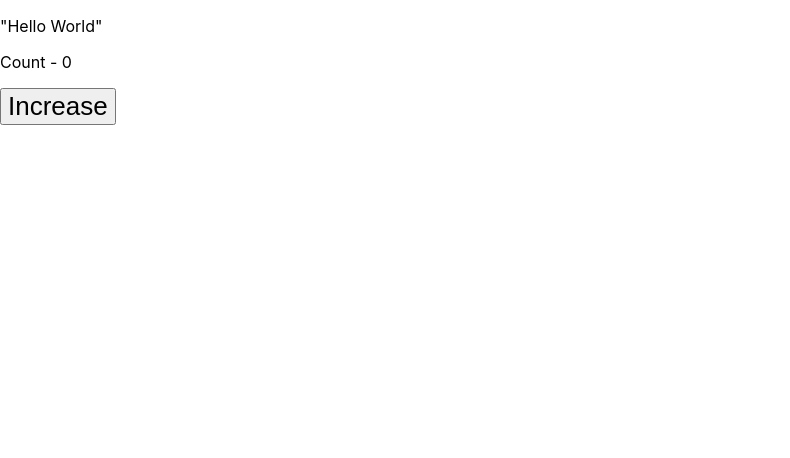
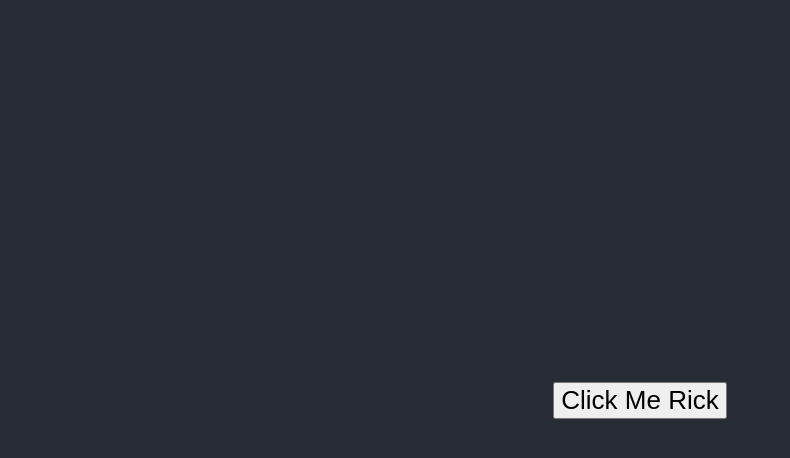
Before and after one commit to Rick799/react101, a React (Vite) app: page / in a window 1280 px wide. Shown: the top 458 px of the page, without its empty margins (0-790 px from the left). Built offline with nearby package versions, Linux system fonts and the light colour scheme.

Commit message:
Passing methods as props from parent to child

```diff
--- a/src/App.jsx
+++ b/src/App.jsx
@@ -1,16 +1,15 @@
 import './App.css'
-import ClassComponent from './components/ClassComponent';
-import HelloRick from './components/HelloRick';
+import ParentComponent from './components/ParentComponenet';
 
 
 function App() {
-
-  return (
-    <div>
-      <HelloRick  name="Rick"/>
-      <ClassComponent name="Sarkar" />
+   return (
+    <div className="App">
+      <header className="App-header">
+      <ParentComponent/>
+       </header>
     </div>
-  )
+  );
 }
 
 export default App
--- /dev/null
+++ b/src/components/ChildComponent.jsx
@@ -0,0 +1,11 @@
+import React from "react";
+
+function ChildComponent({ name, method }) {
+  return (
+    <div>
+      <button onClick={method}>Click Me {name}</button>
+    </div>
+  );
+}
+
+export default ChildComponent;
--- /dev/null
+++ b/src/components/ParentComponenet.jsx
@@ -0,0 +1,16 @@
+import React from "react";
+import ChildComponent from "./ChildComponent";
+
+function ParentComponent() {
+  const greetParent = () => {
+    alert("Clicked");
+  };
+
+  return (
+    <div>
+      <ChildComponent name="Rick" method={greetParent} />
+    </div>
+  );
+}
+
+export default ParentComponent;
```
Also changed, not shown: src/components/Counter.jsx (added, +28 -0 lines).
